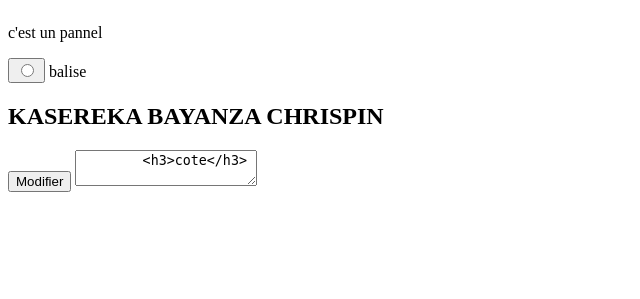
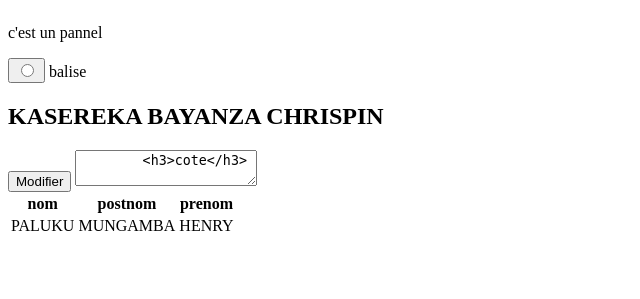
Before and after one commit to l3rit2026/TP_GROUPE_RIT_L3, a PHP site: page / in a window 1280 px wide. Shown: the part 348-647 px from the top of the page, without its empty margins (0-640 px from the left). Run offline with PHP 8.4, Linux system fonts and the light colour scheme.

Commit message:
PALUKU MUNGAMBA HENRY

```diff
--- a/index.php
+++ b/index.php
@@ -84,5 +84,20 @@
         <h3>cote</h3>
      </textarea>
 
+     <!-- table id -->
+
+     <table id="table">
+         <tr>
+             <th>nom</th>
+             <th>postnom</th>
+             <th>prenom</th>
+         </tr>
+         <tr>
+             <td>PALUKU</td>
+             <td>MUNGAMBA</td>
+             <td>HENRY</td>
+         </tr>
+     </table>
+
 </body>
 </html>
```
